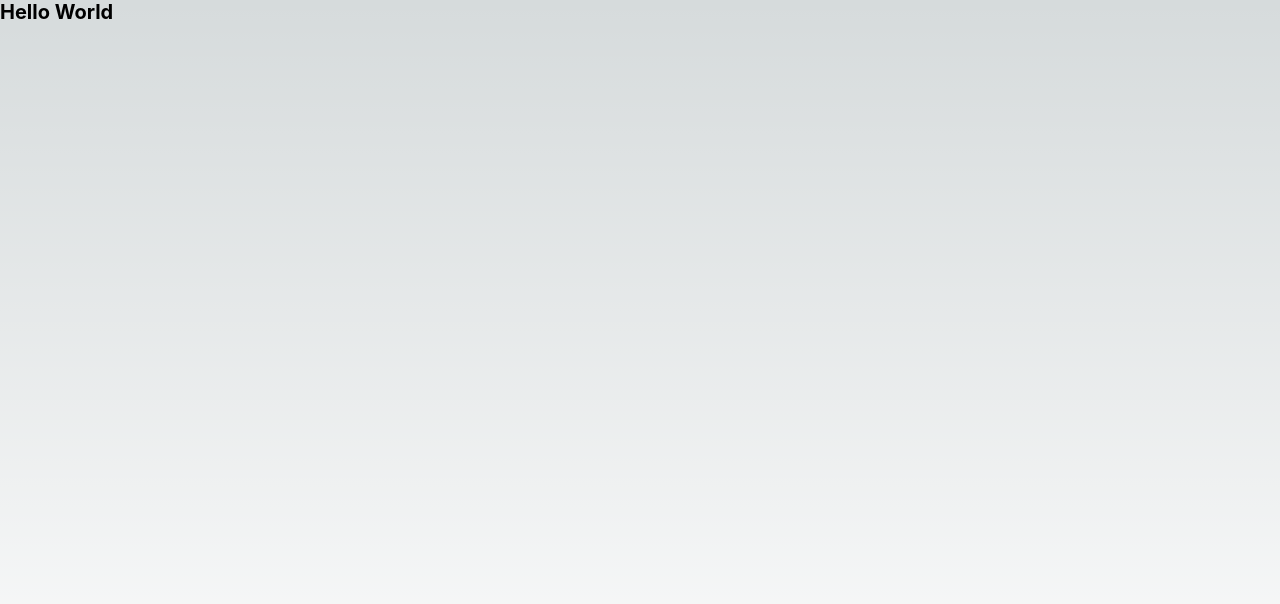
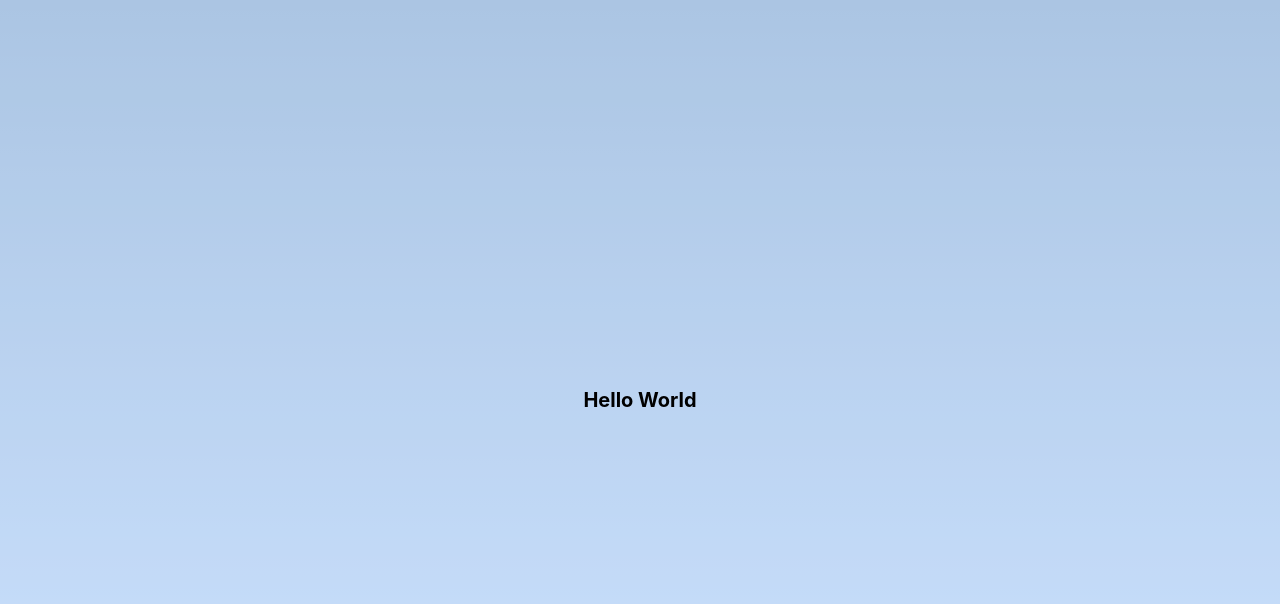
Before and after one commit to arimariojesus/nextjs-boilerplate, a Next.js app: page / in a window 1280 px wide. Shown: the top 604 px of the page. Built offline with nearby package versions, Linux system fonts and the light colour scheme.

Commit message:
feat: add Main component style

```diff
--- a/src/components/Main/index.tsx
+++ b/src/components/Main/index.tsx
@@ -1,7 +1,9 @@
+import * as S from './styles';
+
 const Main = () => (
-  <div>
+  <S.MainContainer>
     <h1>Hello World</h1>
-  </div>
+  </S.MainContainer>
 );
 
 export default Main;
--- /dev/null
+++ b/src/components/Main/styles.ts
@@ -0,0 +1,11 @@
+import styled from 'styled-components';
+
+export const MainContainer = styled.div`
+  width: 100%;
+  height: 100%;
+  background-color: #0071ff33;
+
+  display: flex;
+  align-items: center;
+  justify-content: center;
+`;
```
